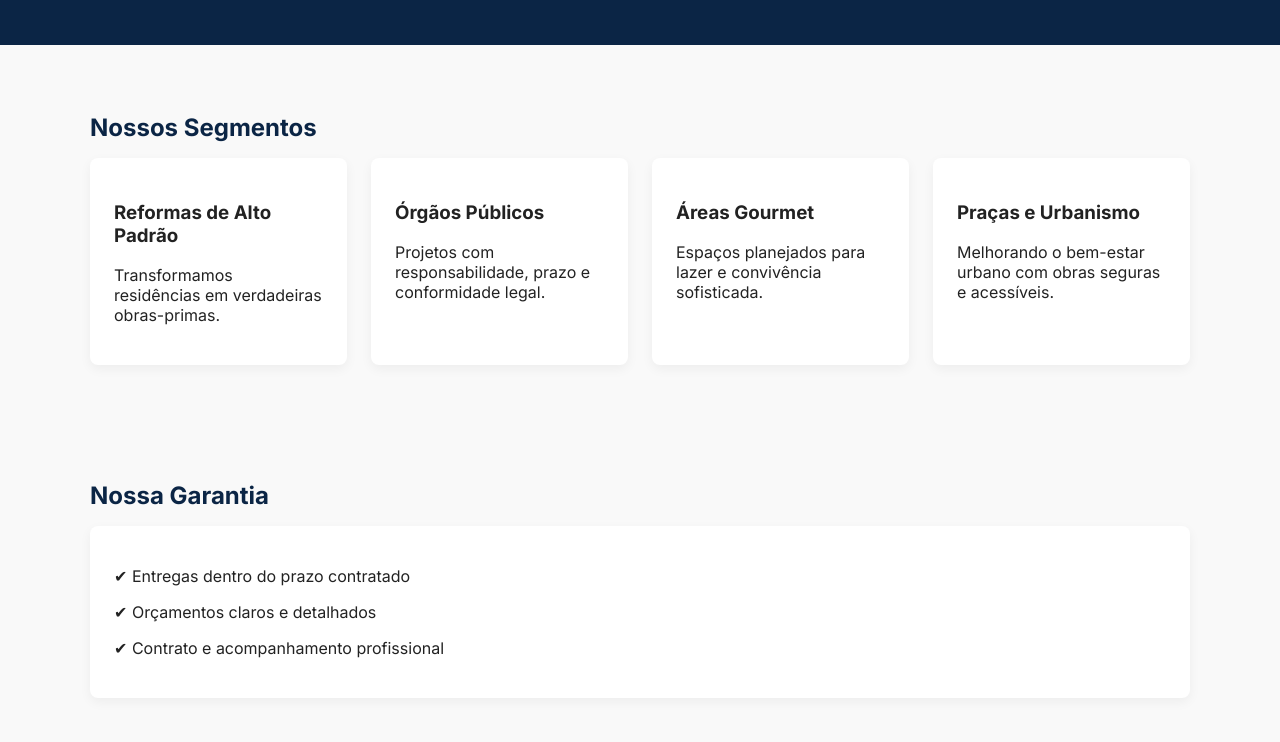
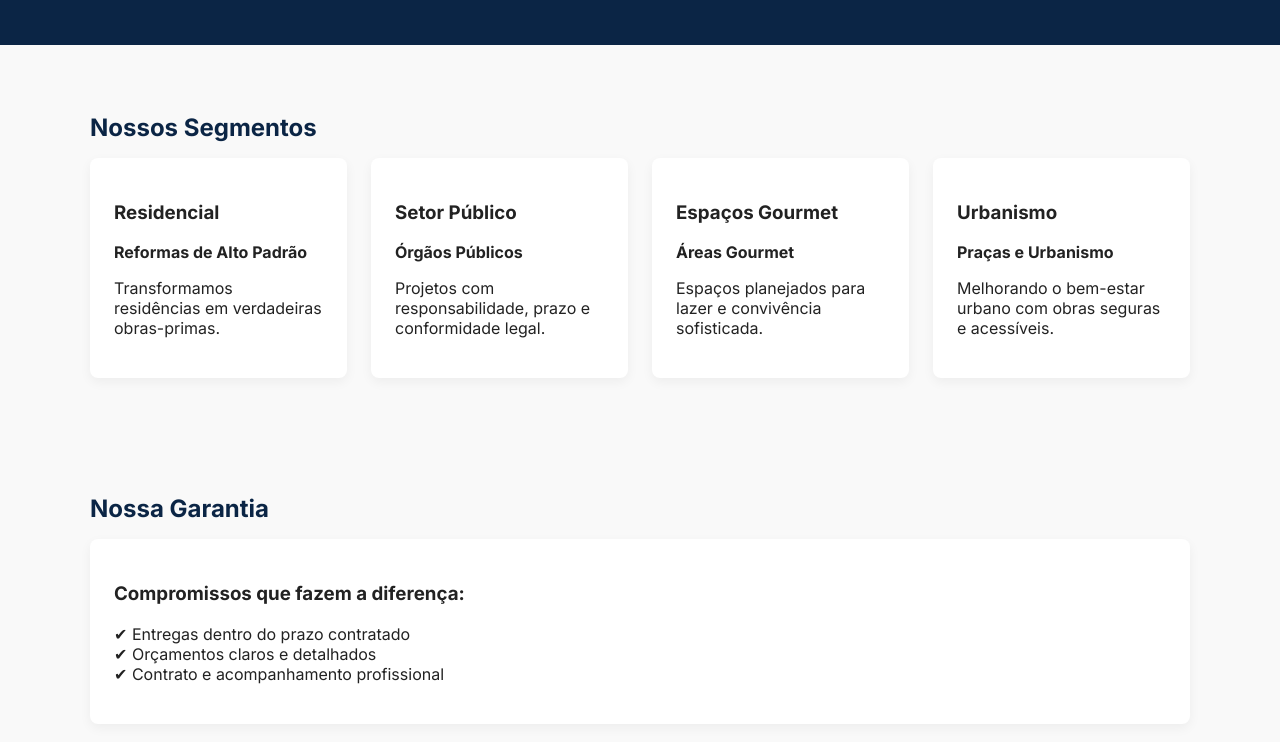
Before and after one commit to andrealmeidacaem/tracoengenharia, a plain HTML site: page index.html in a window 1280 px wide. Shown: the part 210-952 px from the top of the page. Drawn offline with Linux system fonts and the light colour scheme.

Commit message:
Update index.html

```diff
--- a/index.html
+++ b/index.html
@@ -107,25 +107,46 @@
 
   <section class="section">
   <h2>Nossos Segmentos</h2>
+
   <div class="segmentos">
     <div class="card">
-        <h3>Reformas de Alto Padrão</h3>
+      <h3>Residencial</h3>
+      <p><strong>Reformas de Alto Padrão</strong></p>
       <p>Transformamos residências em verdadeiras obras-primas.</p>
     </div>
+
     <div class="card">
-        <h3>Órgãos Públicos</h3>
+      <h3>Setor Público</h3>
+      <p><strong>Órgãos Públicos</strong></p>
       <p>Projetos com responsabilidade, prazo e conformidade legal.</p>
     </div>
+
     <div class="card">
-        <h3>Áreas Gourmet</h3>
+      <h3>Espaços Gourmet</h3>
+      <p><strong>Áreas Gourmet</strong></p>
       <p>Espaços planejados para lazer e convivência sofisticada.</p>
     </div>
+
     <div class="card">
-        <h3>Praças e Urbanismo</h3>
+      <h3>Urbanismo</h3>
+      <p><strong>Praças e Urbanismo</strong></p>
       <p>Melhorando o bem-estar urbano com obras seguras e acessíveis.</p>
     </div>
   </div>
 </section>
+
+<section class="section">
+  <h2>Nossa Garantia</h2>
+  <div class="card">
+    <h3>Compromissos que fazem a diferença:</h3>
+    <ul style="list-style: none; padding-left: 0;">
+      <li>✔ Entregas dentro do prazo contratado</li>
+      <li>✔ Orçamentos claros e detalhados</li>
+      <li>✔ Contrato e acompanhamento profissional</li>
+    </ul>
+  </div>
+</section>
+
 
   <section class="section">
     <h2>Nossa Garantia</h2>
```
Lines whose indentation alone changed are shown as unchanged.
